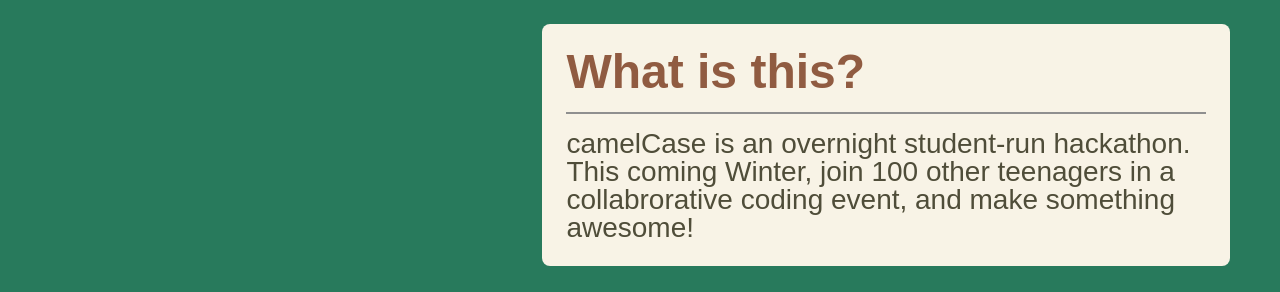
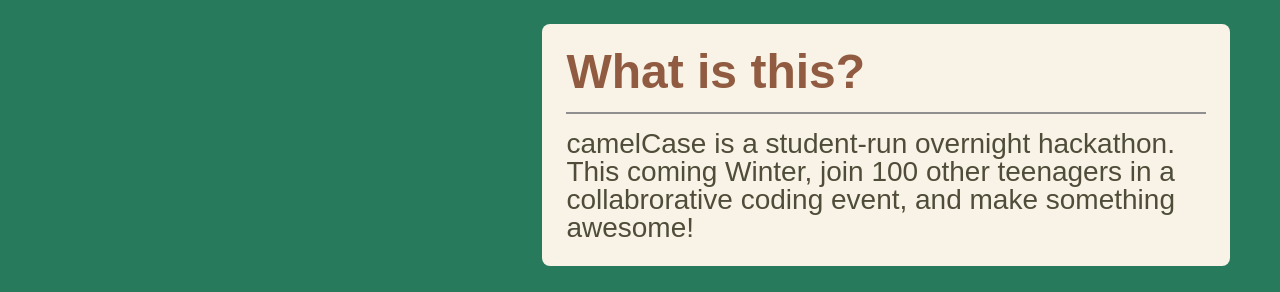
Before and after one commit to wyu4/camel-case, a React (Vite) app: page / in a window 1280 px wide. Shown: the part 800-1092 px from the top of the page. Built offline with nearby package versions, Linux system fonts and the light colour scheme; no server answers; a web font is replaced by a local one.

Commit message:
Small format correction

```diff
--- a/src/elements/Intro.tsx
+++ b/src/elements/Intro.tsx
@@ -8,7 +8,7 @@
                 <h2>What is this?</h2>
                 <Line />
                 <p>
-                    camelCase is an overnight student-run hackathon. This coming Winter, join 100 other teenagers in a collabrorative coding event, and make something awesome!
+                    camelCase is a student-run overnight hackathon. This coming Winter, join 100 other teenagers in a collabrorative coding event, and make something awesome!
                 </p>
             </Plack>
         </section>
```
Also changed, not shown: src/css/Agenda.css (indentation only).
